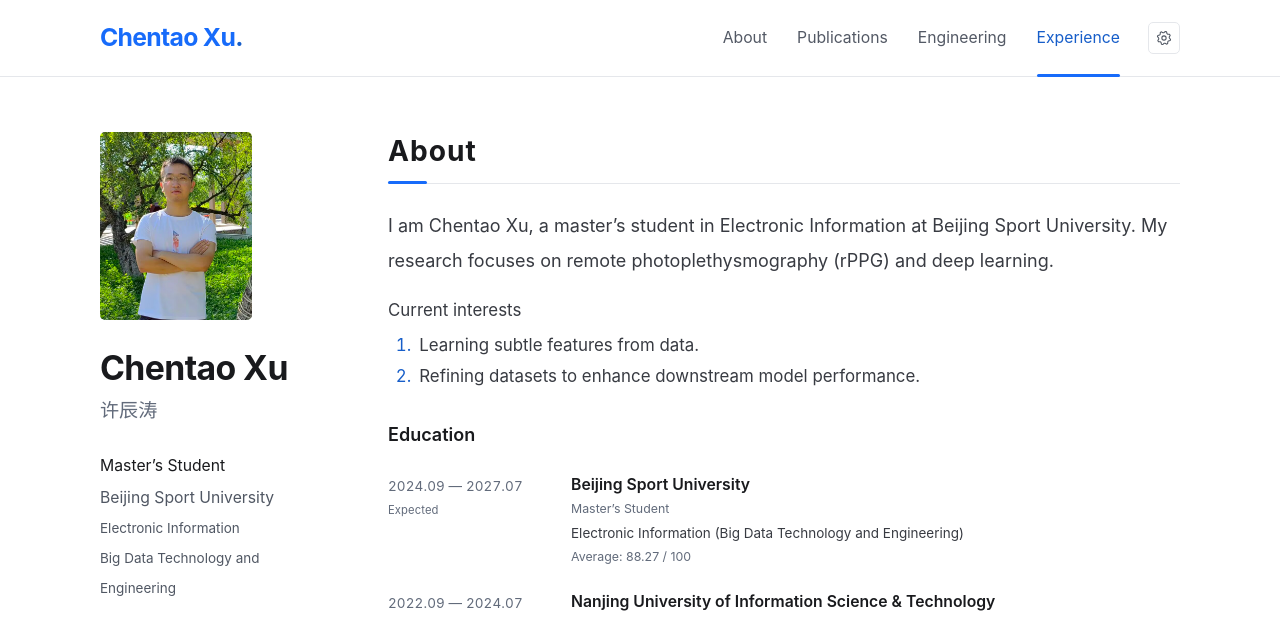
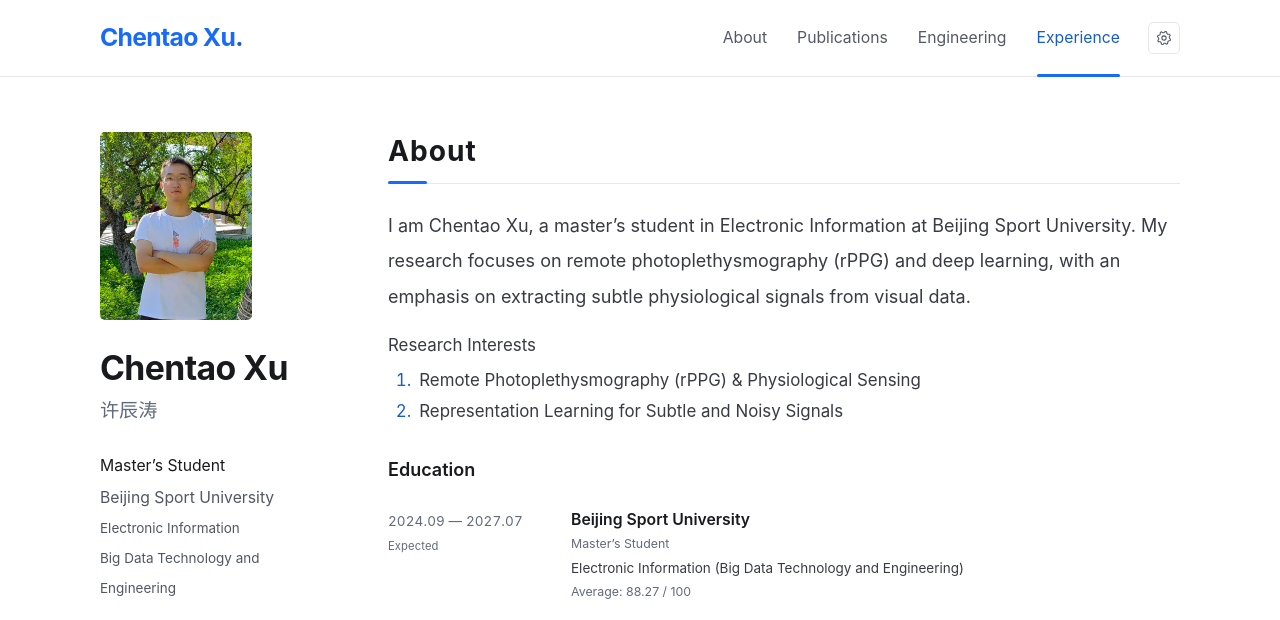
Before and after one commit to tao355667/tao355667.github.io, a plain HTML site: page index.html in a window 1280 px wide. Shown: the top 620 px of the page. Drawn offline with Linux system fonts and the light colour scheme.

Commit message:
Update bio and research interests on homepage

```diff
--- a/assets/i18n.js
+++ b/assets/i18n.js
@@ -12,10 +12,10 @@ const chineseTranslations = {
   "zhihu": "知乎",
   "juejin": "掘金",
   "about": "关于我",
-  "intro": "我是许辰涛，目前在北京体育大学攻读电子信息硕士学位，研究方向为远程光电容积脉搏波描记（rPPG）与深度学习。",
-  "interest.title": "目前的兴趣",
-  "interest.features": "从数据中学习微弱特征。",
-  "interest.datasets": "精炼数据集以提升下游模型性能。",
+  "intro": "我是许辰涛，目前在北京体育大学攻读电子信息硕士学位，研究方向为远程光电容积脉搏波描记（rPPG）与深度学习，重点关注从视觉数据中提取微弱生理信号。",
+  "interest.title": "研究兴趣",
+  "interest.rppg": "远程光电容积脉搏波描记（rPPG）与生理感知",
+  "interest.representation": "面向微弱与含噪信号的表征学习",
   "education": "教育背景",
   "expected": "预计毕业",
   "education.bsu": "北京体育大学 <span class=\"degree\">硕士研究生</span>",
@@ -99,8 +99,8 @@ function setLanguage(language) {
     ? (chinese ? '页面未找到 · 许辰涛' : 'Page Not Found · Chentao Xu')
     : (chinese ? '许辰涛 · 学术主页' : 'Chentao Xu · Academic Homepage');
   const description = chinese
-    ? '许辰涛，北京体育大学电子信息硕士研究生。研究方向为远程光电容积脉搏波描记（rPPG）与深度学习，目前关注从数据中学习微弱特征，以及精炼数据集以提升下游模型性能。'
-    : 'Chentao Xu studies remote photoplethysmography (rPPG) and deep learning at Beijing Sport University. His interests include learning subtle features from data and refining datasets to enhance downstream model performance.';
+    ? '许辰涛，北京体育大学电子信息硕士研究生。研究方向为远程光电容积脉搏波描记（rPPG）与深度学习，重点关注从视觉数据中提取微弱生理信号以及面向微弱与含噪信号的表征学习。'
+    : 'Chentao Xu studies remote photoplethysmography (rPPG) and deep learning at Beijing Sport University, focusing on physiological sensing and representation learning for subtle and noisy signals.';
   document.querySelector('meta[name="description"]')?.setAttribute('content', description);
   document.querySelector('meta[property="og:title"]')?.setAttribute('content', document.title);
   document.querySelector('meta[property="og:description"]')?.setAttribute('content', description);
--- a/index.html
+++ b/index.html
@@ -7,11 +7,11 @@
   <meta name="theme-color" content="#ffffff" media="(prefers-color-scheme: light)">
   <meta name="theme-color" content="#1a1b1f" media="(prefers-color-scheme: dark)">
   <title>Chentao Xu · Academic Homepage</title>
-  <meta name="description" content="Chentao Xu studies remote photoplethysmography (rPPG) and deep learning at Beijing Sport University. His interests include learning subtle features from data and refining datasets to enhance downstream model performance.">
+  <meta name="description" content="Chentao Xu studies remote photoplethysmography (rPPG) and deep learning at Beijing Sport University, focusing on physiological sensing and representation learning for subtle and noisy signals.">
   <link rel="canonical" href="https://tao355667.github.io/">
   <meta property="og:type" content="profile">
   <meta property="og:title" content="Chentao Xu · Academic Homepage">
-  <meta property="og:description" content="Chentao Xu studies remote photoplethysmography (rPPG) and deep learning at Beijing Sport University. His interests include learning subtle features from data and refining datasets to enhance downstream model performance.">
+  <meta property="og:description" content="Chentao Xu studies remote photoplethysmography (rPPG) and deep learning at Beijing Sport University, focusing on physiological sensing and representation learning for subtle and noisy signals.">
   <meta property="og:url" content="https://tao355667.github.io/">
   <meta property="og:image" content="https://tao355667.github.io/assets/images/chentao-xu.jpg?v=2">
   <link rel="icon" type="image/svg+xml" sizes="any" href="assets/favicon.svg?v=2">
@@ -19,7 +19,7 @@
   <script src="assets/theme.js?v=4"></script>
   <link rel="stylesheet" href="assets/palette.css?v=4">
   <link rel="stylesheet" href="assets/style.css?v=10">
-  <script src="assets/i18n.js?v=8" defer></script>
+  <script src="assets/i18n.js?v=9" defer></script>
   <script src="assets/main.js?v=4" defer></script>
 </head>
 <body id="top">
@@ -96,11 +96,11 @@
     <main id="main">
       <section id="about" class="section about-section" aria-labelledby="about-title">
         <div class="section-heading"><h2 id="about-title" data-i18n="about">About</h2></div>
-        <p class="intro" data-i18n="intro">I am Chentao Xu, a master’s student in Electronic Information at Beijing Sport University. My research focuses on remote photoplethysmography (rPPG) and deep learning.</p>
-        <p class="interest-heading" id="interest-title" data-i18n="interest.title">Current interests</p>
+        <p class="intro" data-i18n="intro">I am Chentao Xu, a master’s student in Electronic Information at Beijing Sport University. My research focuses on remote photoplethysmography (rPPG) and deep learning, with an emphasis on extracting subtle physiological signals from visual data.</p>
+        <p class="interest-heading" id="interest-title" data-i18n="interest.title">Research Interests</p>
         <ol class="interest-list" aria-labelledby="interest-title">
-          <li data-i18n="interest.features">Learning subtle features from data.</li>
-          <li data-i18n="interest.datasets">Refining datasets to enhance downstream model performance.</li>
+          <li data-i18n="interest.rppg">Remote Photoplethysmography (rPPG) &amp; Physiological Sensing</li>
+          <li data-i18n="interest.representation">Representation Learning for Subtle and Noisy Signals</li>
         </ol>
 
         <h3 class="subsection-heading" data-i18n="education">Education</h3>
```
Also changed, not shown: 404.html (+1 -1 lines).
